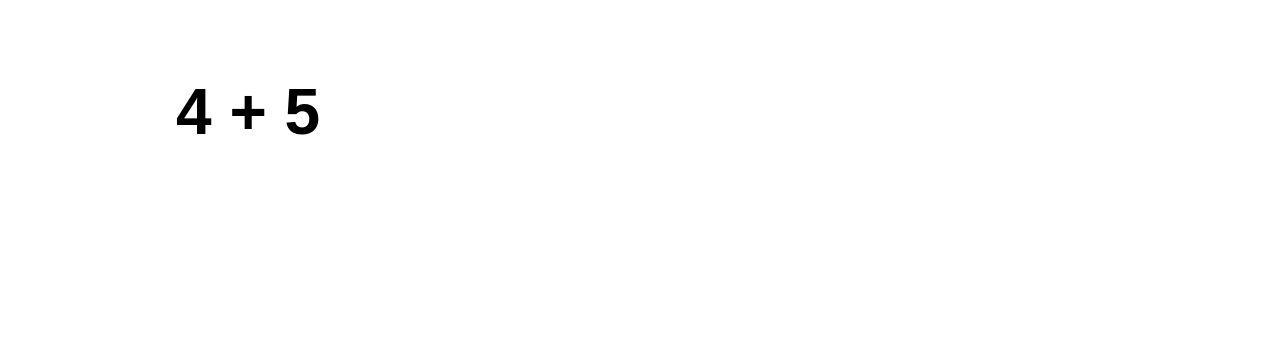
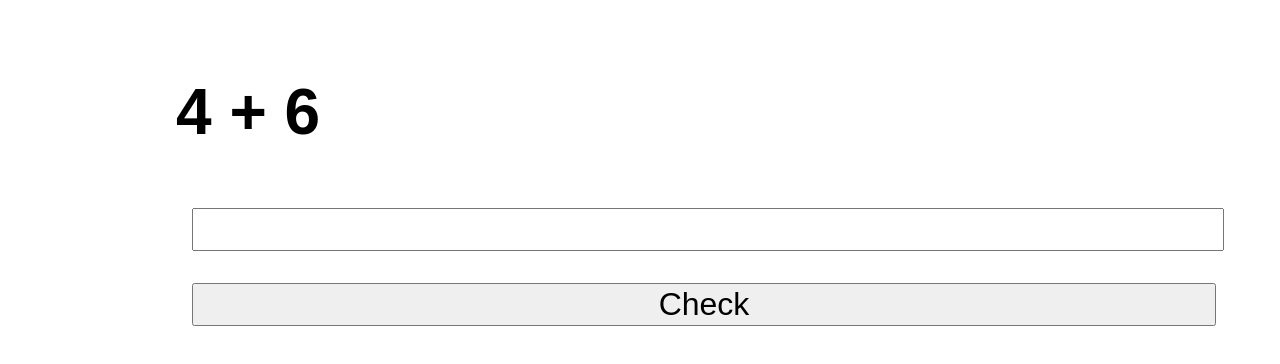
Before and after one commit to alexeimowat/mental-math, a Vue app in the folder mentalMath/: page / in a window 1280 px wide. Shown: the top 364 px of the page. Built offline with nearby package versions, Linux system fonts and the light colour scheme.

Commit message:
Random numbers in the expression are displayed and when user clicks 'check' new numbers are generated

```diff
--- a/mentalMath/src/App.vue
+++ b/mentalMath/src/App.vue
@@ -11,7 +11,7 @@ import Addition from './components/math/addition.vue'
 
     <div>
       <!-- <HelloWorld msg="You did it!" /> -->
-      <Addition addend1=4 addend2=5 />
+      <Addition />
     </div>
   </header>
 
--- a/mentalMath/src/components/math/addition.vue
+++ b/mentalMath/src/components/math/addition.vue
@@ -1,18 +1,44 @@
-<script setup>
-defineProps ({
-    addend1: {
-        num: Number,
-        required: true
-    },
-    addend2: {
-        num: Number,
-        required: true
-    }
-})
-</script>
-
 <template>
     <div>
-        <h1>{{addend1}} + {{addend2}}</h1>
+        <form @submit.prevent="checkAnswer">
+            <h1> {{num2}} + {{num1}}</h1>
+            <input v-model="userAnswer" name="userAnswer" type="number" required>
+            <button>Check</button>
+        </form>
     </div>
 </template>
+
+<script>
+import { ref } from 'vue';
+
+export default {
+    setup() {
+        var userAnswer = ref('');
+        var isCorrect = false;
+        var num1 = ref(Math.floor(Math.random() * 10));
+        var num2 = ref(Math.floor(Math.random() * 10));
+
+        function checkAnswer() {
+            console.log("Checking answer...");
+
+            //newRandomNums();
+        }
+
+        function newRandomNums() {
+            num1.value = Math.floor(Math.random() * 10);
+            num2.value = Math.floor(Math.random() * 10);
+            userAnswer.value = '';
+        }
+
+        return {
+            num1,
+            num2,
+            isCorrect,
+            checkAnswer,
+            newRandomNums,
+            userAnswer,
+        };
+    }
+}
+
+</script>
```
